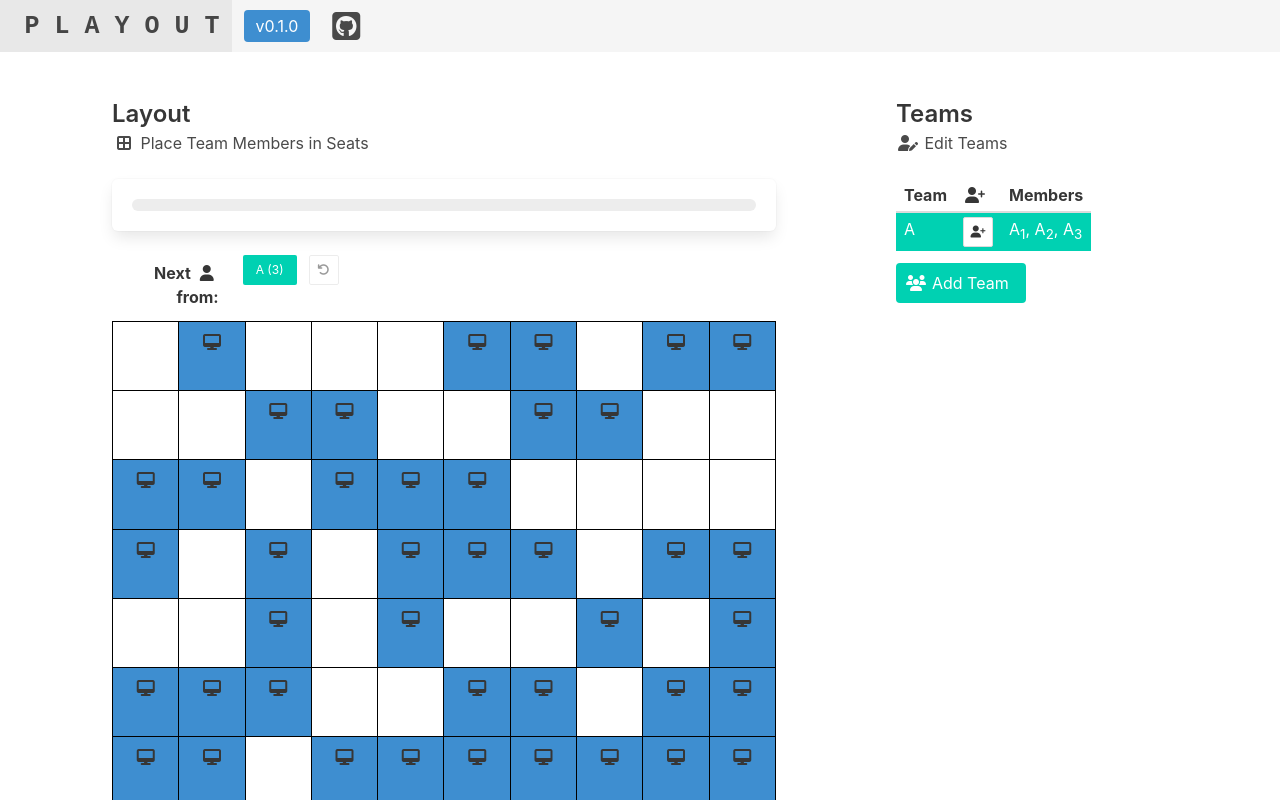
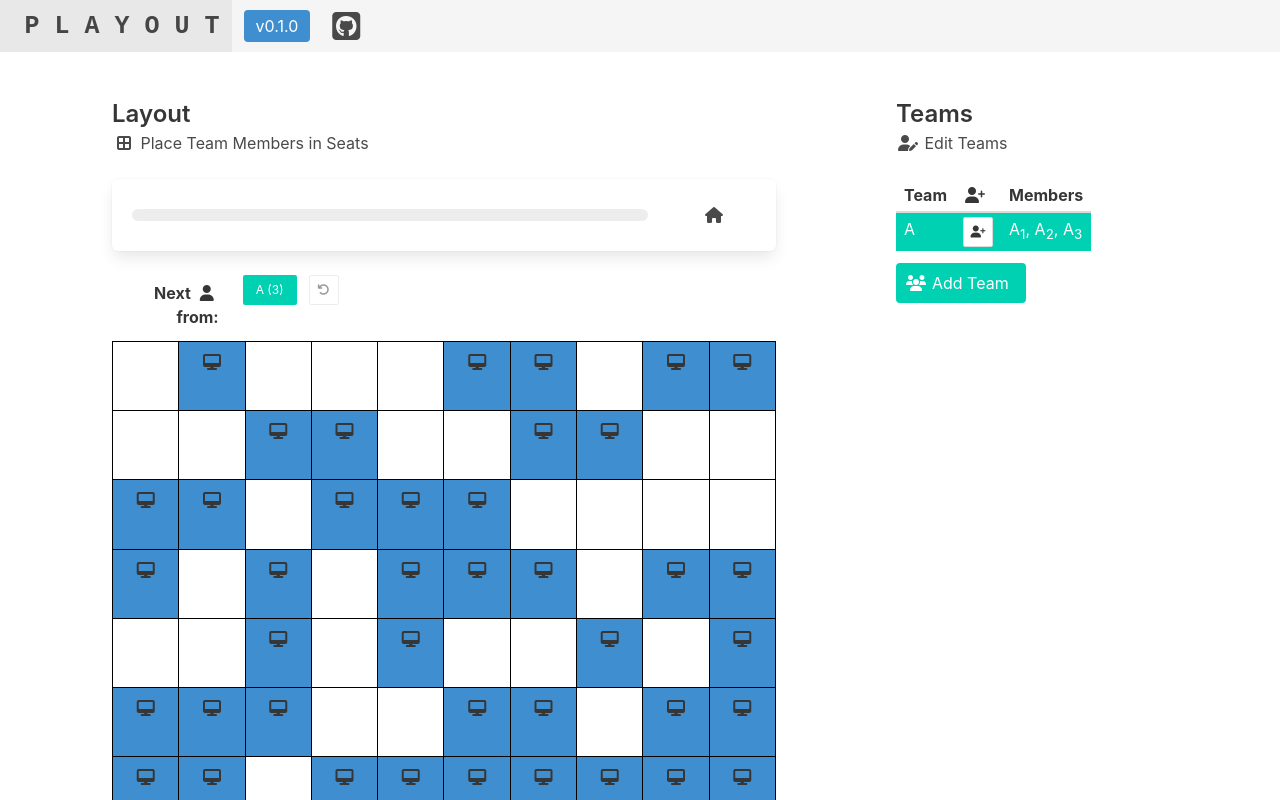
Before and after one commit to mikemoraned/playout, a React (Create React App) app: page / in a window 1280 px wide. Shown: the top 800 px of the page. Built offline with nearby package versions, Linux system fonts and the light colour scheme.

Commit message:
layout for progress + icon

```diff
--- a/src/Progress.js
+++ b/src/Progress.js
@@ -12,6 +12,8 @@ export function Progress() {
   const completed = done === total;
   return (
     <div className="box">
+      <div className="columns is-mobile is-vcentered">
+        <div className="column is-10">
           <progress
             className={`progress is-small ${completed ? "is-success" : ""}`}
             value={done}
@@ -20,5 +22,12 @@ export function Progress() {
             {percentageDone}%
           </progress>
         </div>
+        <div className="column is-2 has-text-centered">
+          <span className="icon is-medium">
+            <i className="fas fa-home"></i>
+          </span>
+        </div>
+      </div>
+    </div>
   );
 }
```
Lines whose indentation alone changed are shown as unchanged.
